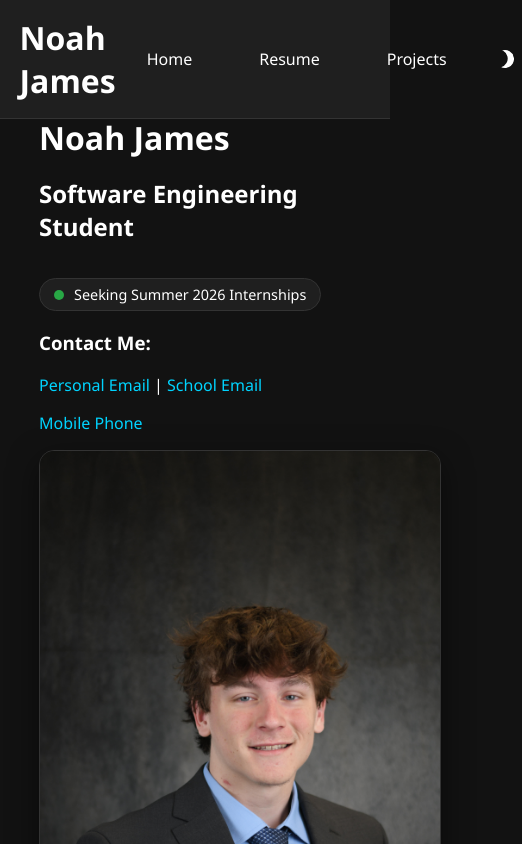
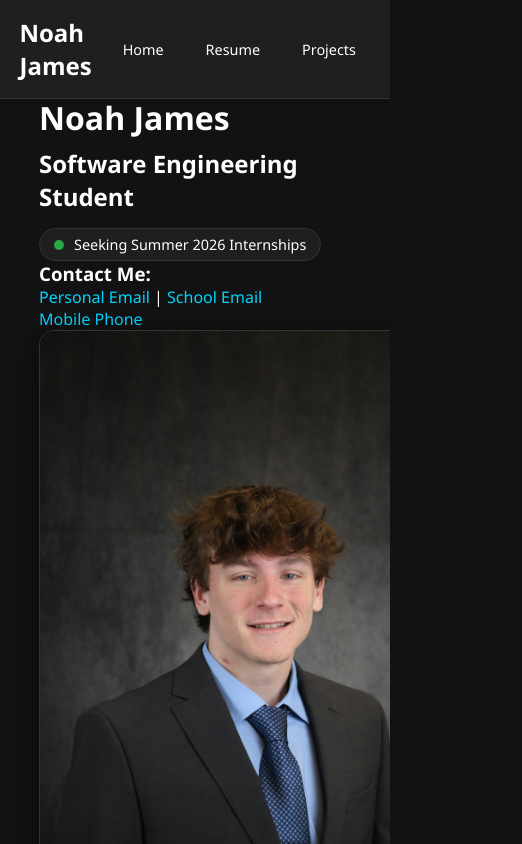
Before and after one commit to NoahCJames/NoahCJames.github.io, a React (Create React App) app: page / in a window 390 px wide. Shown: the top 844 px of the page, 522 px wide, since content can reach past the window. Built offline with nearby package versions, Linux system fonts and the light colour scheme.

Commit message:
Fixed accessibility for mobile

```diff
--- a/src/App.css
+++ b/src/App.css
@@ -16,6 +16,17 @@
   --nav-bg: #1f1f1f;
   --border-color: #333333;
   --highlight-color: #ffcc00;
+}
+
+* {
+  box-sizing: border-box;
+  margin: 0;
+  padding: 0;
+}
+
+html, body {
+  overflow-x: hidden;
+  width: 100%;
 }
 
 body {
@@ -52,6 +63,14 @@ body {
   border: 1px solid var(--text-color);
 }
 
+.navbar, .footer {
+  width: 100%;
+  max-width: 100vw;
+  left: 0;
+  right: 0;
+  margin: 0;
+}
+
 .hero {
   display: flex;
   justify-content: space-around;
--- a/src/components/Navbar.css
+++ b/src/components/Navbar.css
@@ -75,3 +75,49 @@
   box-shadow: inset -6px -2px 0 0 var(--text-color);
   transform: rotate(-15deg);
 }
+
+@media (min-width: 450px) and (max-width: 600px) {
+  .nav-right {
+    gap: 12px;
+  }
+
+  .nav-links {
+    gap: 10px;
+  }
+
+  .nav-links a {
+    font-size: 0.9rem;
+  }
+
+  .logo-link {
+    font-size: 1.5rem;
+    gap: 8px;
+  }
+
+  .navbar {
+    padding: 1rem 3%;
+  }
+}
+
+@media (max-width: 450px){
+  .nav-right {
+    gap: 12px;
+  }
+
+  .nav-links {
+    gap: 0px;
+  }
+
+  .nav-links a {
+    font-size: 0.9rem;
+  }
+
+  .logo-link {
+    font-size: 1.5rem;
+    gap: 8px;
+  }
+
+  .navbar {
+    padding: 1rem 3%;
+  }
+}
```
